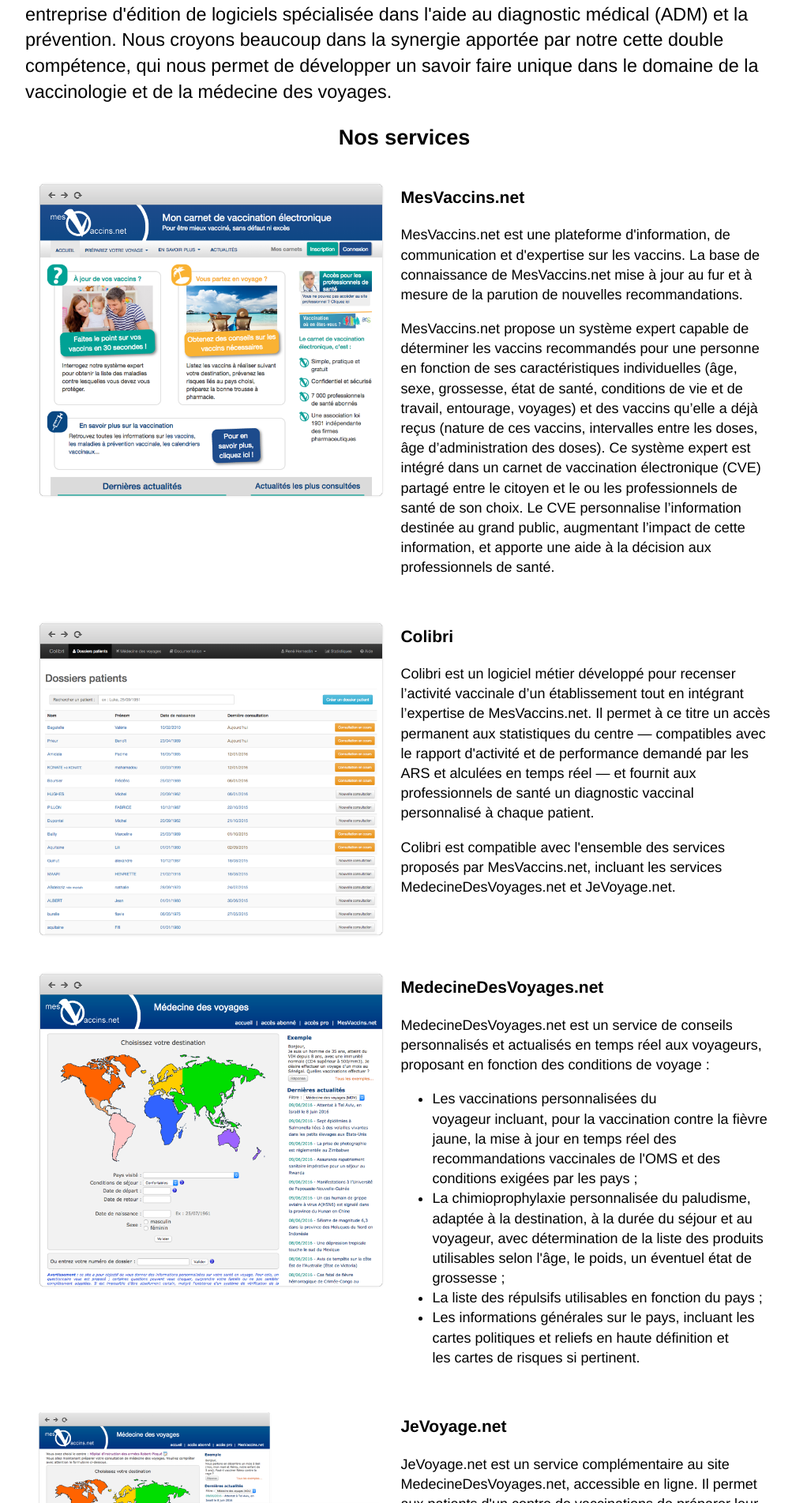
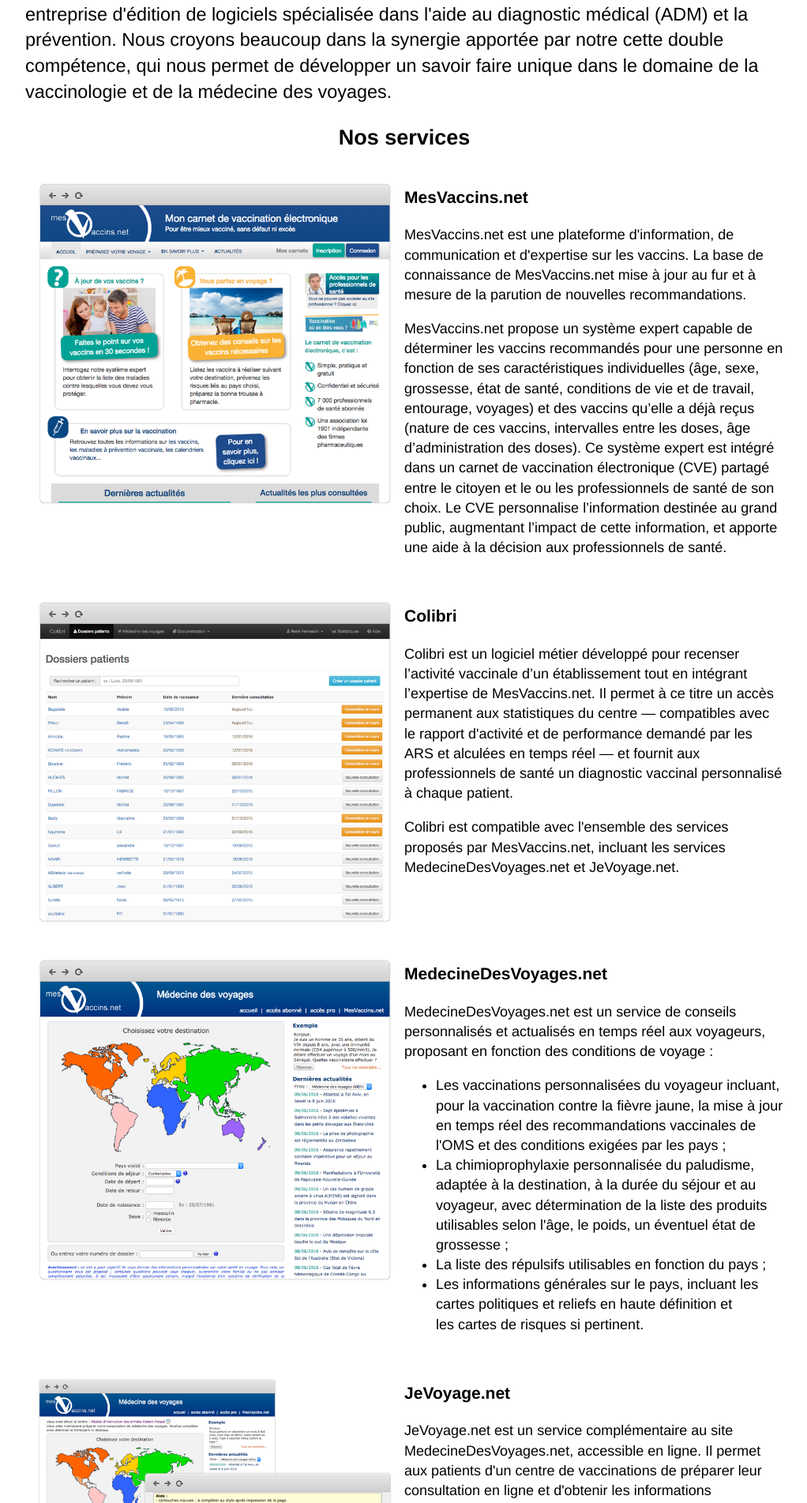
Before and after one commit to Syadem/syadem.github.io, a Jekyll site: the page built from index.html, in a window 1280 px wide. Shown: the part 347-2250 px from the top of the page at 79% size, without its empty margins (128-1150 px from the left). Built offline with Jekyll 4.4.1, drawn with Linux system fonts in a browser that asks for light colours; nearby versions of some CDN libraries; some web fonts are replaced.

Commit message:
Use grid for produts -> improve RWD and simplify CSS

```diff
--- a/css/main.css
+++ b/css/main.css
@@ -65,16 +65,7 @@
   margin: 2em 0;
 }
 
-.product .image, .product .description {
-  width: 49%;
-  display: inline-block;
-}
-
-.product .description {
-  vertical-align: top;
-}
-
-.product .description h3 {
+.product h3 {
   margin: 5px 0 1em 0;
   padding: 0;
 }
--- a/index.html
+++ b/index.html
@@ -17,63 +17,83 @@
   <div class="pure-g-r">
     <section class="pure-u-1">
       <h2>Nos services</h2>
-      <div class="product">
-        <div class="image"><img src="images/mesvaccins.png" alt="MesVaccins.net"></div>
-        <div class="description">
+    </section>
+  </div>
+  <div class="pure-g-r product">
+    <div class="pure-u-1-2 image"><img src="images/mesvaccins.png" alt="MesVaccins.net"></div>
+    <div class="pure-u-1-2 description">
       <h3>MesVaccins.net</h3>
       <p>
-            MesVaccins.net est une plateforme d'information, de communication et d'expertise sur les vaccins. La base de connaissance de MesVaccins.net mise à jour au fur et à mesure de la parution de nouvelles recommandations.
+        MesVaccins.net est une plateforme d'information, de communication et d'expertise sur les vaccins. La base de connaissance
+        de MesVaccins.net mise à jour au fur et à mesure de la parution de nouvelles recommandations.
       </p>
       <p>
-            MesVaccins.net propose un système expert capable de déterminer les vaccins recommandés pour une personne en fonction de ses caractéristiques individuelles (âge, sexe, grossesse, état de santé, conditions de vie et de travail, entourage, voyages) et des vaccins qu’elle a déjà reçus (nature de ces vaccins, intervalles entre les doses, âge d’administration des doses). Ce système expert est intégré dans un carnet de vaccination électronique (CVE) partagé entre le citoyen et le ou les professionnels de santé de son choix. Le CVE personnalise l’information destinée au grand public, augmentant l’impact de cette information, et apporte une aide à la décision aux professionnels de santé.
+        MesVaccins.net propose un système expert capable de déterminer les vaccins recommandés pour une personne en fonction de ses
+        caractéristiques individuelles (âge, sexe, grossesse, état de santé, conditions de vie et de travail, entourage,
+        voyages) et des vaccins qu’elle a déjà reçus (nature de ces vaccins, intervalles entre les doses, âge d’administration
+        des doses). Ce système expert est intégré dans un carnet de vaccination électronique (CVE) partagé entre le citoyen
+        et le ou les professionnels de santé de son choix. Le CVE personnalise l’information destinée au grand public, augmentant
+        l’impact de cette information, et apporte une aide à la décision aux professionnels de santé.
       </p>
     </div>
   </div>
-      <div class="product">
-        <div class="image"><img src="images/colibri.png" alt="Colibri"></div>
-        <div class="description">
+  <div class="pure-g-r product">
+    <div class="pure-u-1-2 image"><img src="images/colibri.png" alt="Colibri"></div>
+    <div class="pure-u-1-2 description">
       <h3>Colibri</h3>
       <p>
-            Colibri est un logiciel métier développé pour recenser l’activité vaccinale d’un établissement tout en intégrant l’expertise de MesVaccins.net. Il permet à ce titre un accès permanent aux statistiques du centre &mdash; compatibles avec le rapport d'activité et de performance demandé par les ARS et alculées en temps réel &mdash; et fournit aux professionnels de santé un diagnostic vaccinal personnalisé à chaque patient.
+        Colibri est un logiciel métier développé pour recenser l’activité vaccinale d’un établissement tout en intégrant l’expertise
+        de MesVaccins.net. Il permet à ce titre un accès permanent aux statistiques du centre &mdash; compatibles avec le
+        rapport d'activité et de performance demandé par les ARS et alculées en temps réel &mdash; et fournit aux professionnels
+        de santé un diagnostic vaccinal personnalisé à chaque patient.
       </p>
       <p>
-            Colibri est compatible avec l'ensemble des services proposés par MesVaccins.net, incluant les services MedecineDesVoyages.net et JeVoyage.net.
+        Colibri est compatible avec l'ensemble des services proposés par MesVaccins.net, incluant les services MedecineDesVoyages.net
+        et JeVoyage.net.
       </p>
     </div>
   </div>
-      <div class="product">
-        <div class="image"><img src="images/medecinedesvoyages.png" alt="MedecineDesVoyages.net"></div>
-        <div class="description">
+  <div class="pure-g-r product">
+    <div class="pure-u-1-2 image"><img src="images/medecinedesvoyages.png" alt="MedecineDesVoyages.net"></div>
+    <div class="pure-u-1-2 description">
       <h3>MedecineDesVoyages.net</h3>
       <p>
-            MedecineDesVoyages.net est un service de conseils personnalisés et actualisés en temps réel aux voyageurs, proposant en fonction des conditions de voyage :
+        MedecineDesVoyages.net est un service de conseils personnalisés et actualisés en temps réel aux voyageurs, proposant en fonction
+        des conditions de voyage :
         <ul>
-              <li>Les vaccinations personnalisées du voyageur incluant, pour la vaccination contre la fièvre jaune, la mise à jour en temps réel des recommandations vaccinales de l'OMS et des conditions exigées par les pays ;</li>
-              <li>La chimioprophylaxie personnalisée du paludisme, adaptée à la destination, à la durée du séjour et au voyageur, avec détermination de la liste des produits utilisables selon l'âge, le poids, un éventuel état de grossesse ;</li>
+          <li>Les vaccinations personnalisées du voyageur incluant, pour la vaccination contre la fièvre jaune, la mise à jour
+            en temps réel des recommandations vaccinales de l'OMS et des conditions exigées par les pays ;</li>
+          <li>La chimioprophylaxie personnalisée du paludisme, adaptée à la destination, à la durée du séjour et au voyageur,
+            avec détermination de la liste des produits utilisables selon l'âge, le poids, un éventuel état de grossesse
+            ;</li>
           <li>La liste des répulsifs utilisables en fonction du pays ;</li>
-              <li>Les informations générales sur le pays, incluant les cartes politiques et reliefs en haute définition et les cartes de risques si pertinent.</li>
+          <li>Les informations générales sur le pays, incluant les cartes politiques et reliefs en haute définition et les cartes
+            de risques si pertinent.</li>
         </ul>
       </p>
     </div>
   </div>
-      <div class="product">
-        <div class="image"><img src="images/jevoyage.png" alt="JeVoyage.net"></div>
-        <div class="description">
+  <div class="pure-g-r product">
+    <div class="pure-u-1-2 image"><img src="images/jevoyage.png" alt="JeVoyage.net"></div>
+    <div class="pure-u-1-2 description">
       <h3>JeVoyage.net</h3>
       <p>
-            JeVoyage.net est un service complémentaire au site MedecineDesVoyages.net, accessible en ligne. Il permet aux patients d'un centre de vaccinations de préparer leur consultation en ligne et d'obtenir les informations nécessaires à la consultation. Le dossier comprend :
+        JeVoyage.net est un service complémentaire au site MedecineDesVoyages.net, accessible en ligne. Il permet aux patients d'un
+        centre de vaccinations de préparer leur consultation en ligne et d'obtenir les informations nécessaires à la consultation.
+        Le dossier comprend :
         <ul>
-              <li>Les informations que le centre souhaite communiquer au patient sur la consultation (tarif, lieu de la consultation, document à fournir, etc.) ;</li>
+          <li>Les informations que le centre souhaite communiquer au patient sur la consultation (tarif, lieu de la consultation,
+            document à fournir, etc.) ;</li>
           <li>Une version informatisée du formulaire que le patient doit compléter préalablement à sa consultation ;</li>
-              <li>Le questionnaire du site MedecineDesVoyages.net avec les recommandations vaccinales et conseils personnalisés au voyage de votre patient.</li>
+          <li>Le questionnaire du site MedecineDesVoyages.net avec les recommandations vaccinales et conseils personnalisés
+            au voyage de votre patient.</li>
         </ul>
       </p>
       <p>
-            Les informations fournies par le patient sont ensuite récupérées par le praticien dans le cadre de la consultation, ce qui lui permet un gain de temps et contribue à l'amélioration de la qualité des informations fournies par le patient.
+        Les informations fournies par le patient sont ensuite récupérées par le praticien dans le cadre de la consultation, ce qui
+        lui permet un gain de temps et contribue à l'amélioration de la qualité des informations fournies par le patient.
       </p>
     </div>
-      </div>
-    </section>
   </div>
   <div class="pure-g-r">
     <section class="pure-u-1">
@@ -97,7 +117,7 @@
   <div class="pure-g-r">
     <section class="pure-u-1">
       <h2>Nos prix & distinctions</h2>
-      <p class="text-center">Syadem posséde le statut de <strong>Jeune Entreprise Innovante</strong>, et a obtenu la <strong>labellisation Digital Aquitaine</strong> en 2015 !</p>
+      <p class="text-center">Syadem posséde le statut de <strong>Jeune Entreprise Innovante</strong>, et a obtenu la <strong>labellisation Digital Aquitaine</strong>        en 2015 !</p>
     </section>
   </div>
   <div class="pure-g-r partners">
```
Lines whose indentation alone changed are shown as unchanged.
